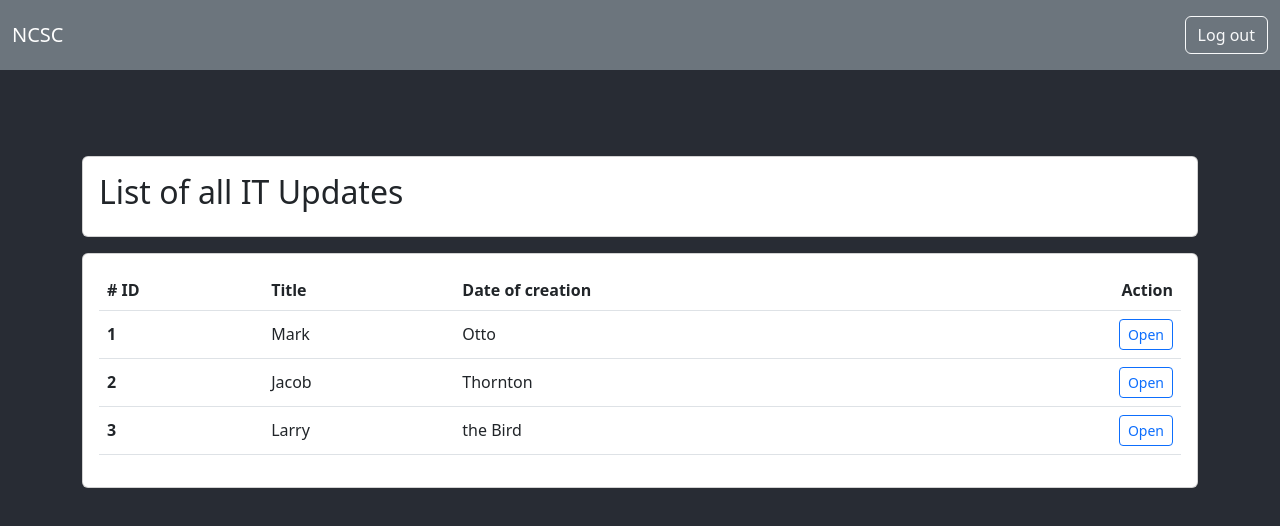
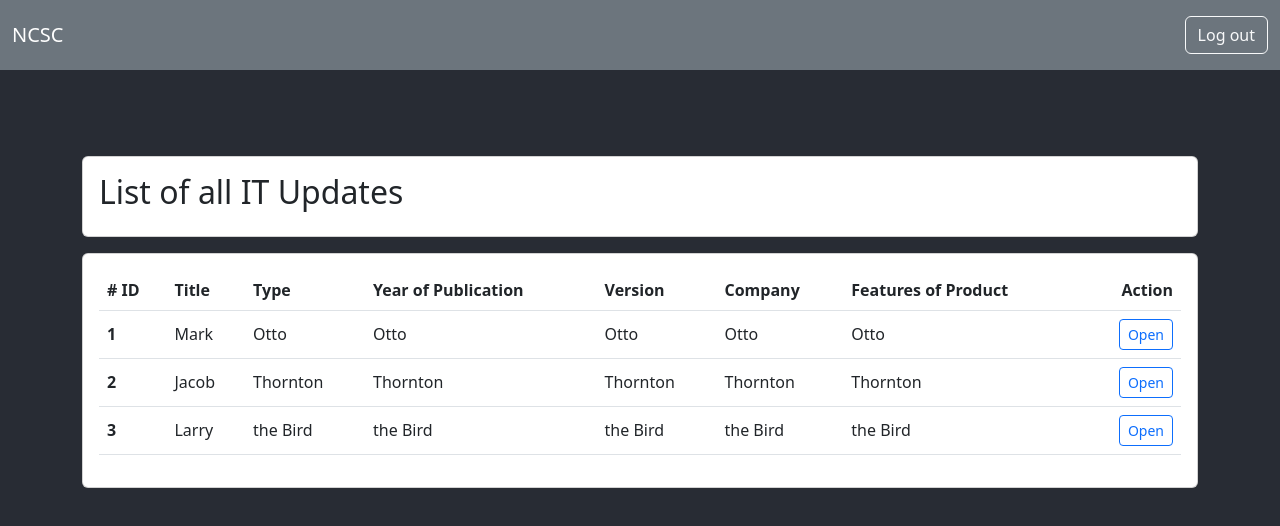
Before and after one commit to savanovic-essex/ncsc, a React (Create React App) app: page /itupdates in a window 1280 px wide. Shown: the top 526 px of the page. Built offline with nearby package versions, Linux system fonts and the light colour scheme; no server answers; sample sign-in values are in the browser's storage; the HTML template or start-up script is replaced by a standard one.

Commit message:
Updates tables' layout

```diff
--- /dev/null
+++ b/src/components/AuthoritiesTable.js
@@ -0,0 +1,71 @@
+import React from "react";
+import {Button, Table} from "reactstrap";
+
+const AuthoritiesTable = () => {
+    return (
+        <Table hover>
+            <thead>
+            <tr>
+                <th>
+                    # ID
+                </th>
+                <th>
+                    Name
+                </th>
+                <th>
+                    Email Address
+                </th>
+                <th style={{ textAlign: 'right' }}>
+                    Action
+                </th>
+            </tr>
+            </thead>
+            <tbody>
+            <tr valign={"middle"}>
+                <th>
+                    1
+                </th>
+                <td>
+                    Mark
+                </td>
+                <td>
+                    Otto
+                </td>
+                <td align={"right"}>
+                    <Button size={"sm"} color={"primary"} outline>Open</Button>
+                </td>
+            </tr>
+            <tr valign={"middle"}>
+                <th>
+                    2
+                </th>
+                <td>
+                    Jacob
+                </td>
+                <td>
+                    Thornton
+                </td>
+                <td align={"right"}>
+                    <Button size={"sm"} color={"primary"} outline>Open</Button>
+                </td>
+            </tr>
+            <tr valign={"middle"}>
+                <th>
+                    3
+                </th>
+                <td>
+                    Larry
+                </td>
+                <td>
+                    the Bird
+                </td>
+                <td align={"right"}>
+                    <Button size={"sm"} color={"primary"} outline>Open</Button>
+                </td>
+            </tr>
+            </tbody>
+        </Table>
+    )
+}
+
+export default AuthoritiesTable;
--- /dev/null
+++ b/src/components/ITUpdatesTable.js
@@ -0,0 +1,119 @@
+import React from "react";
+import {Button, Table} from "reactstrap";
+
+const ITUpdatesTable = () => {
+    return (
+        <Table hover>
+            <thead>
+            <tr>
+                <th>
+                    # ID
+                </th>
+                <th>
+                    Title
+                </th>
+                <th>
+                    Type
+                </th>
+                <th>
+                    Year of Publication
+                </th>
+                <th>
+                    Version
+                </th>
+                <th>
+                    Company
+                </th>
+                <th>
+                    Features of Product
+                </th>
+                <th style={{ textAlign: 'right' }}>
+                    Action
+                </th>
+            </tr>
+            </thead>
+            <tbody>
+            <tr valign={"middle"}>
+                <th>
+                    1
+                </th>
+                <td>
+                    Mark
+                </td>
+                <td>
+                    Otto
+                </td>
+                <td>
+                    Otto
+                </td>
+                <td>
+                    Otto
+                </td>
+                <td>
+                    Otto
+                </td>
+                <td>
+                    Otto
+                </td>
+                <td align={"right"}>
+                    <Button size={"sm"} color={"primary"} outline>Open</Button>
+                </td>
+            </tr>
+            <tr valign={"middle"}>
+                <th>
+                    2
+                </th>
+                <td>
+                    Jacob
+                </td>
+                <td>
+                    Thornton
+                </td>
+                <td>
+                    Thornton
+                </td>
+                <td>
+                    Thornton
+                </td>
+                <td>
+                    Thornton
+                </td>
+                <td>
+                    Thornton
+                </td>
+                <td align={"right"}>
+                    <Button size={"sm"} color={"primary"} outline>Open</Button>
+                </td>
+            </tr>
+            <tr valign={"middle"}>
+                <th>
+                    3
+                </th>
+                <td>
+                    Larry
+                </td>
+                <td>
+                    the Bird
+                </td>
+                <td>
+                    the Bird
+                </td>
+                <td>
+                    the Bird
+                </td>
+                <td>
+                    the Bird
+                </td>
+                <td>
+                    the Bird
+                </td>
+                <td align={"right"}>
+                    <Button size={"sm"} color={"primary"} outline>Open</Button>
+                </td>
+            </tr>
+            </tbody>
+        </Table>
+    )
+}
+
+export default ITUpdatesTable;
--- a/src/views/Authorities/Authorities.js
+++ b/src/views/Authorities/Authorities.js
@@ -6,6 +6,7 @@ import {
 import ReportsTable from "../../components/ReportsTable";
 import CustomNavbar from "../../components/Navbar";
 import {Helmet} from "react-helmet";
+import AuthoritiesTable from "../../components/AuthoritiesTable";
 
 function Authorities() {
 
@@ -31,7 +32,7 @@ function Authorities() {
                     <Col>
                         <Card className={"my-2"}>
                             <CardBody>
-                                <ReportsTable/>
+                                <AuthoritiesTable/>
                             </CardBody>
                         </Card>
                     </Col>
--- a/src/views/Dashboard.js
+++ b/src/views/Dashboard.js
@@ -17,7 +17,7 @@ function Dashboard() {
             </Helmet>
             <CustomNavbar />
             <Container>
-                <Row>
+                <Row style={{paddingTop: '7%'}}>
                     <Col md={{size: 4}}>
                         <Card className={"text-center my-2"}>
                             <CardBody>
--- a/src/views/ITUpdates/ITUpdates.js
+++ b/src/views/ITUpdates/ITUpdates.js
@@ -6,6 +6,7 @@ import {
 import ReportsTable from "../../components/ReportsTable";
 import CustomNavbar from "../../components/Navbar";
 import {Helmet} from "react-helmet";
+import ITUpdatesTable from "../../components/ITUpdatesTable";
 
 function ITUpdates() {
 
@@ -31,7 +32,7 @@ function ITUpdates() {
                     <Col>
                         <Card className={"my-2"}>
                             <CardBody>
-                                <ReportsTable/>
+                                <ITUpdatesTable/>
                             </CardBody>
                         </Card>
                     </Col>
--- a/src/views/Reports/Reports.js
+++ b/src/views/Reports/Reports.js
@@ -22,7 +22,7 @@ function Reports() {
                     <Col>
                         <Card className={"my-2"}>
                             <CardBody>
-                                <h1>List of all reports</h1>
+                                <h2>List of all reports</h2>
                             </CardBody>
                         </Card>
                     </Col>
```
